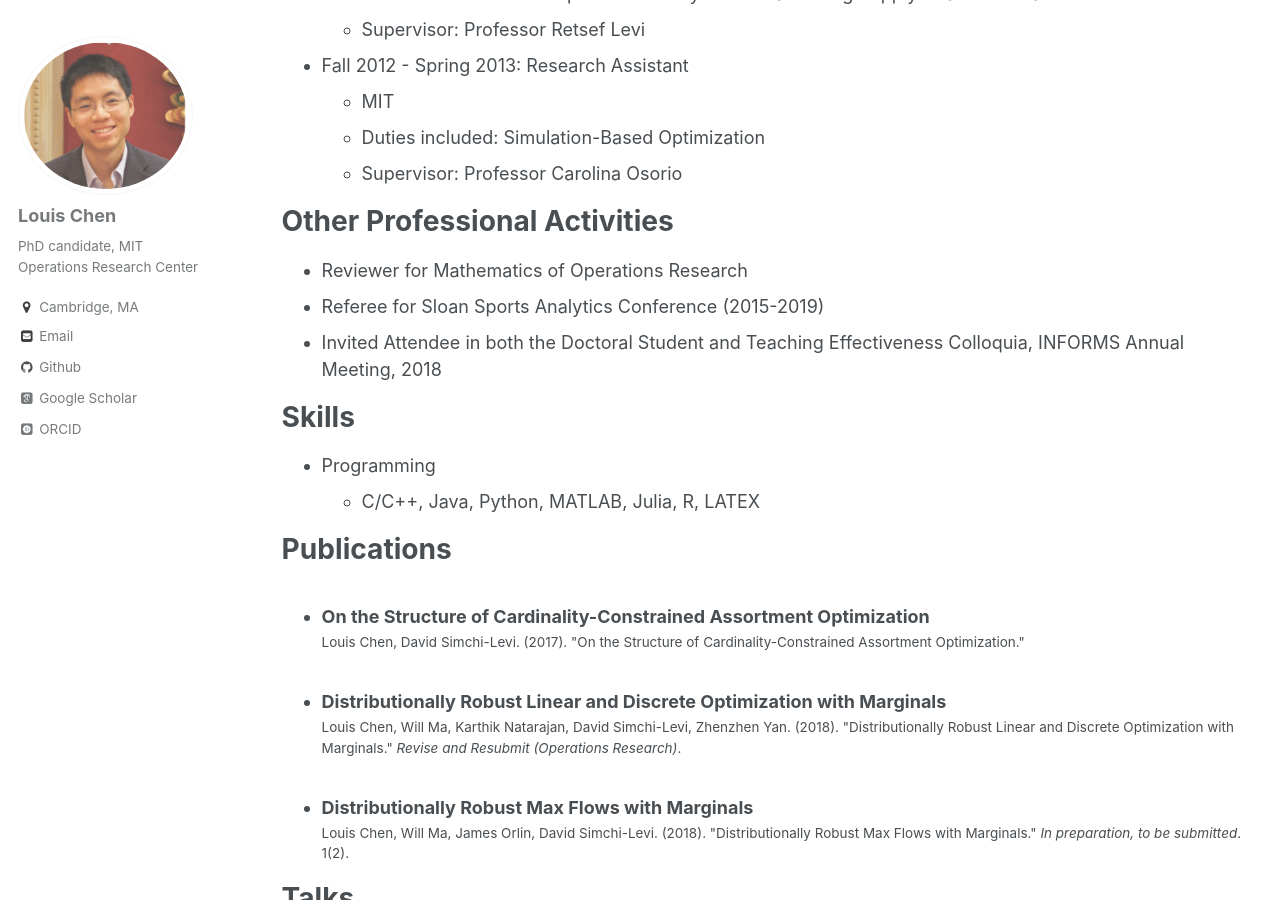
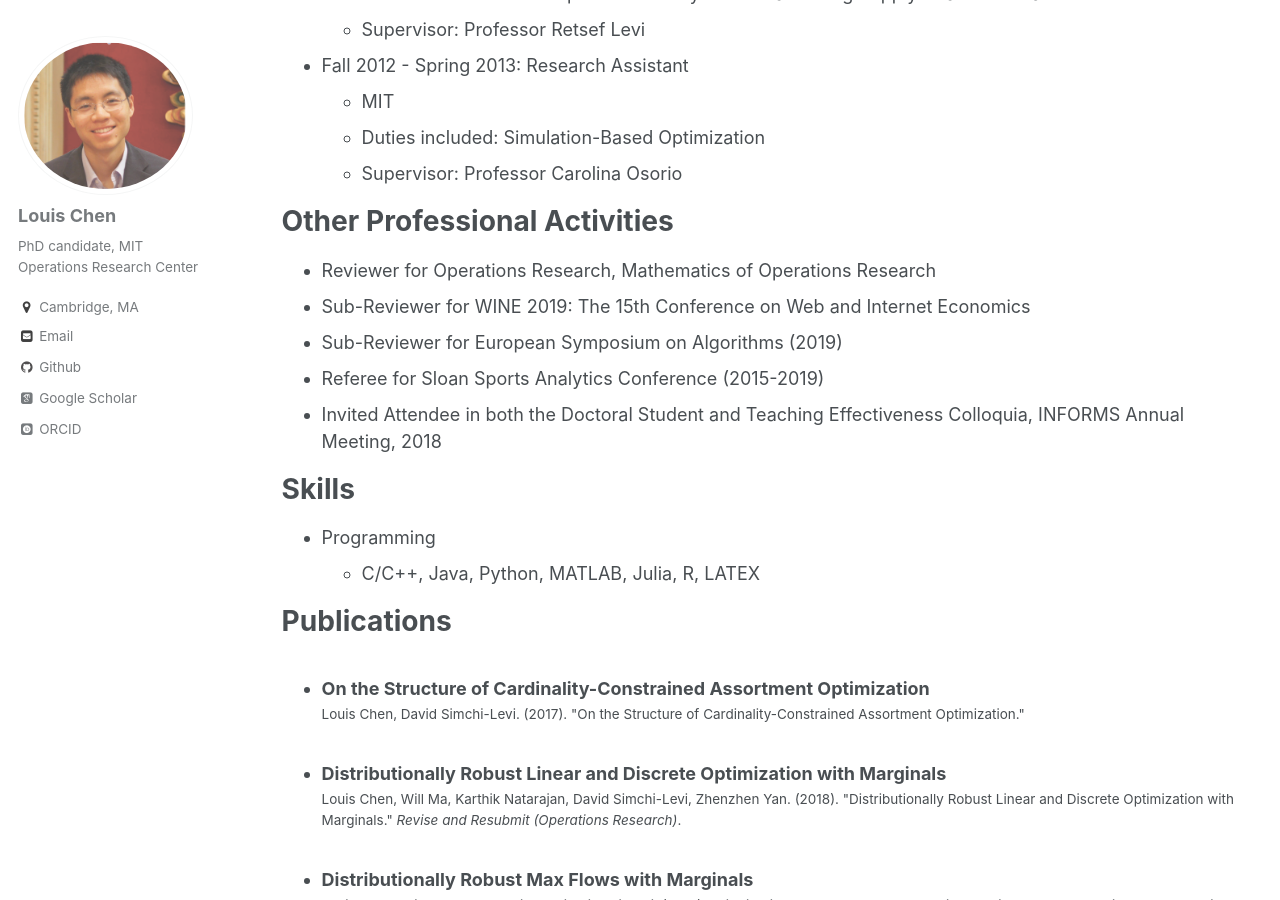
Before and after one commit to LouisLChen/LouisLChen.github.io, a Jekyll site: the page built from _pages/cv.md, in a window 1280 px wide and 900 px high, scrolled down 896 px. Built offline with Jekyll 4.4.1, drawn with Linux system fonts in a browser that asks for light colours; some web fonts are replaced.

Commit message:
Update cv.md

```diff
--- a/_pages/cv.md
+++ b/_pages/cv.md
@@ -43,7 +43,9 @@ Work experience
 
 Other Professional Activities
 ======
-* Reviewer for Mathematics of Operations Research
+* Reviewer for Operations Research, Mathematics of Operations Research
+* Sub-Reviewer for WINE 2019: The 15th Conference on Web and Internet Economics
+* Sub-Reviewer for European Symposium on Algorithms (2019)
 * Referee for Sloan Sports Analytics Conference (2015-2019)
 * Invited Attendee in both the Doctoral Student and Teaching Effectiveness Colloquia, INFORMS Annual Meeting, 2018
 
```
